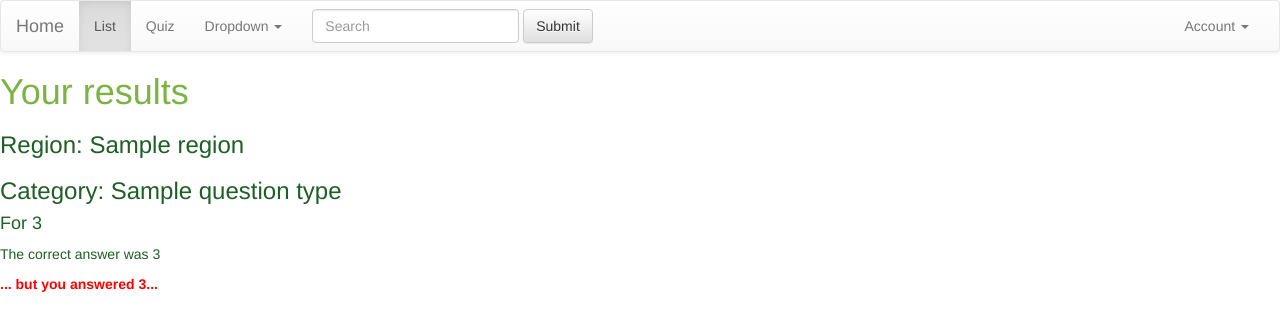
After one commit to TheArchDev/geoquiz, a Django app: template geoquiz/templates/geoquiz/results_quiz.html in a window 1280 px wide. The commit adds this page. Shown: the top 331 px of the page. Run offline with Django 3.2, Linux system fonts and the light colour scheme; the template is opened without the code that fills it: most values are stand-ins (such as "Sample title", 1, 10 or a date in 2020); some libraries are stand-ins or nearby versions.

Commit message:
Adding processing of quiz answers submitted as POST request form within views.run_quiz. Create results_quiz.html to display all questions posed in the quiz and the associated correct answers & user answers.

```diff
--- /dev/null
+++ b/geoquiz/templates/geoquiz/results_quiz.html
@@ -0,0 +1,27 @@
+{% extends 'geoquiz/base.html' %}
+{% load app_filters %}
+
+{% block title %}Results - Geoquiz{% endblock %}
+
+
+
+{% block content %}
+
+<h1>Your results</h1>
+
+<h3>Region: {{ region }}</h3>
+<h3>Category: {{ question_type }}</h3>
+
+{% for country in countries_in_quiz %}
+	<h4>For {{ country|dot_parameter:question_base }}</h4>
+	<p>The correct answer was {{ country|dot_parameter:answer_base }}</p>
+	{% if answered_questions_status|array_index:forloop.counter0 == 1 %}
+		<p style='color:green'><b>... and you answered {{ user_answered_countries|array_index:forloop.counter0|dot_parameter:answer_base }}!</b></p>
+	{% elif answered_questions_status|array_index:forloop.counter0 == 2 %}
+		<p style='color:red'><b>... but you answered {{ user_answered_countries|array_index:forloop.counter0|dot_parameter:answer_base }}...</b></p>
+	{% endif %}
+
+
+{% endfor %}
+
+{% endblock %}
--- a/geoquiz/templates/geoquiz/run_quiz.html
+++ b/geoquiz/templates/geoquiz/run_quiz.html
@@ -30,6 +30,10 @@
 	</div>
 	{% endfor %}
 	<input type='text' name='quiz_id' value='{{ quiz.id }}' hidden></input>
+	<input type='text' name='region' value='{{ region }}' hidden></input>
+	<input type='text' name='question_type' value='{{ question_type }}' hidden></input>
+	<input type='text' name='question_base' value='{{ question_base }}' hidden></input>
+	<input type='text' name='answer_base' value='{{ answer_base }}' hidden></input>
 	<input id='submit_button' style='display:none' type='submit' name='SUBMIT' value='Submit Quiz'></input>
 </form>
 
```
Also changed, not shown: geoquiz/views.py (+20 -8 lines).
